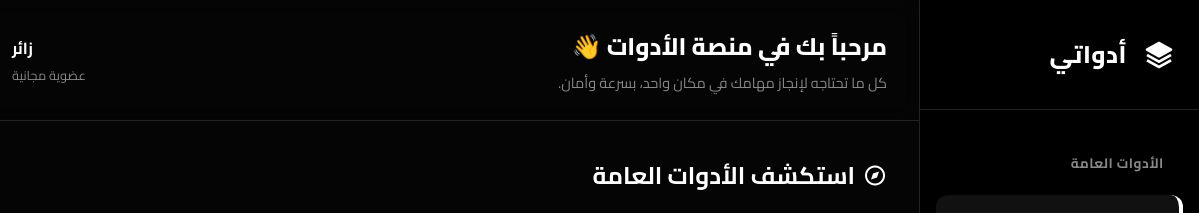
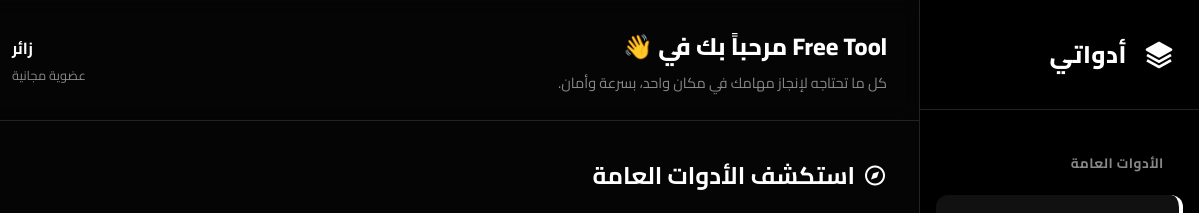
Before and after one commit to man9000442-hub/freetool, a plain HTML site: page index.html in a window 1280 px wide. Shown: the top 213 px of the page, 81-1280 px from the left. Drawn offline with nearby package versions, Linux system fonts and the light colour scheme.

Commit message:
Update index.html

```diff
--- a/index.html
+++ b/index.html
@@ -130,7 +130,7 @@
             <div class="header-left">
                 <button class="mobile-toggle" id="mobile-toggle"><i class='bx bx-menu'></i></button>
                 <div class="welcome-text">
-                    <h1>مرحباً بك في منصة الأدوات 👋</h1>
+                    <h1> Free Tool مرحباً بك في 👋</h1>
                     <p>كل ما تحتاجه لإنجاز مهامك في مكان واحد، بسرعة وأمان.</p>
                 </div>
             </div>
```
